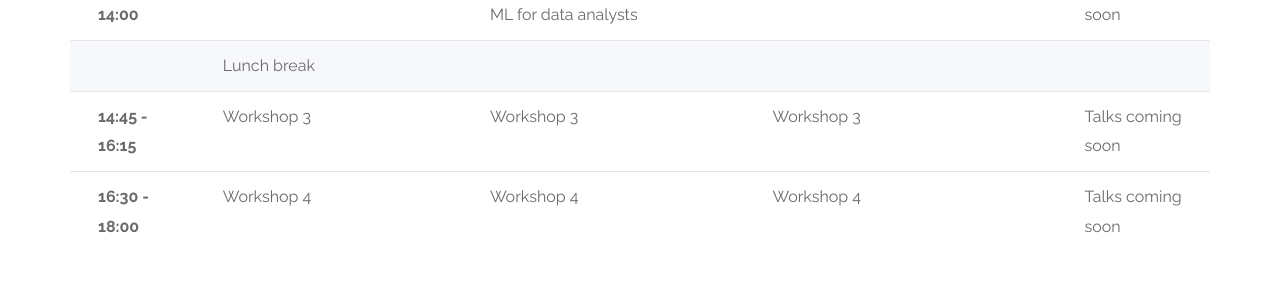
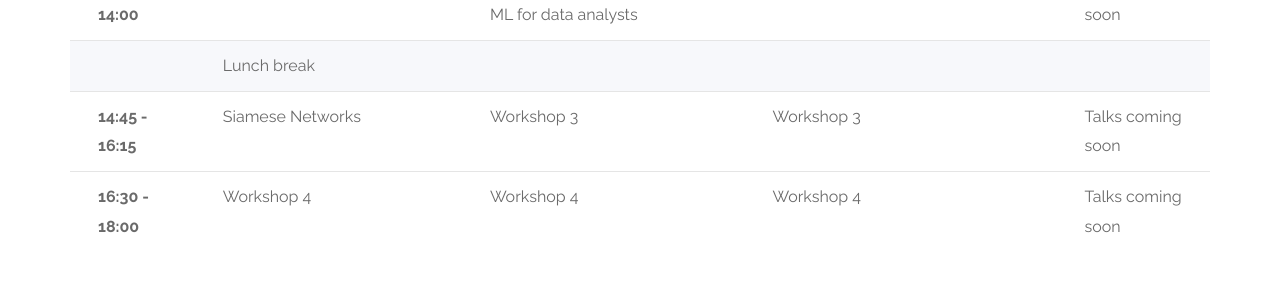
Before and after one commit to nlpday/nlpday-19, a Jekyll site: the page built from index.html, in a window 1280 px wide and 900 px high, scrolled down 2655 px. Shown: the part 153-453 px from the top of the window. Built offline with Jekyll 4.4.1, drawn with Linux system fonts in a browser that asks for light colours; nearby versions of some CDN libraries; library files that are not in the unit come from our copies.

Commit message:
Update schedule2.html

```diff
--- a/_includes/index/schedule2.html
+++ b/_includes/index/schedule2.html
@@ -49,7 +49,7 @@
 <tr class="active"> <th scope="row"></th>
 	<td>Lunch break</td><td></td>  <td></td>
 <td></td> </tr> <tr> <th scope="row">14:45 - 16:15</th>
-	<td>Workshop 3</td>
+	<td>Siamese Networks</td>
 	<td>Workshop 3</td>
 	<td>Workshop 3</td>
 	<td>Talks coming soon</td>
```
